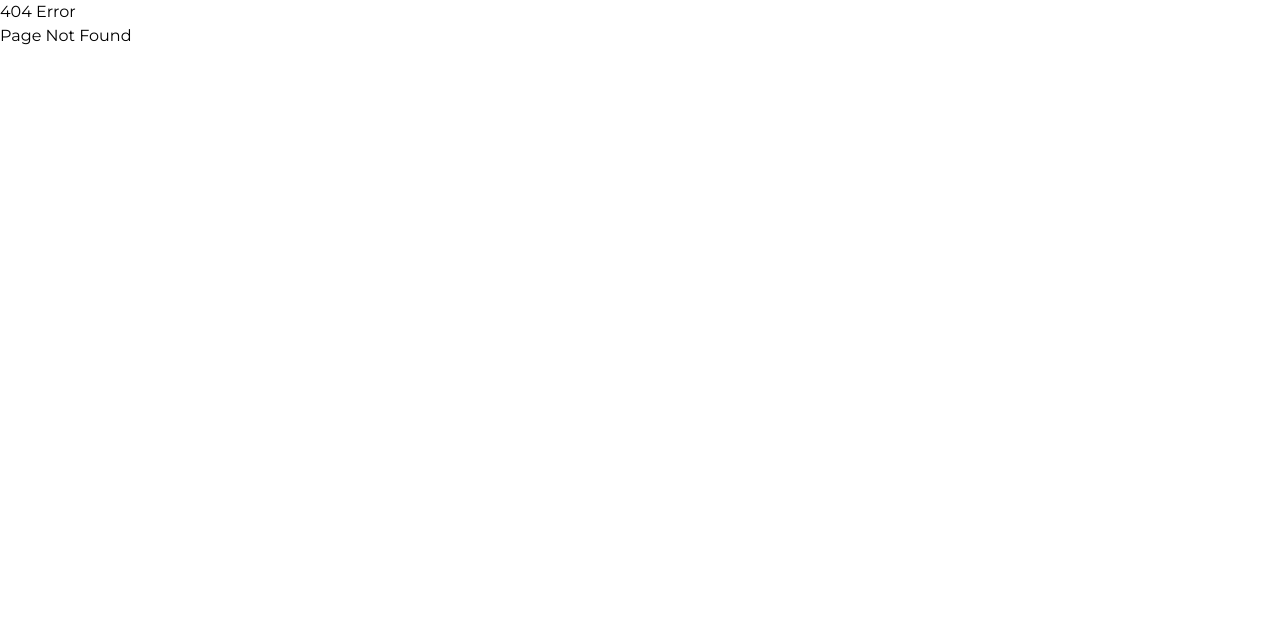
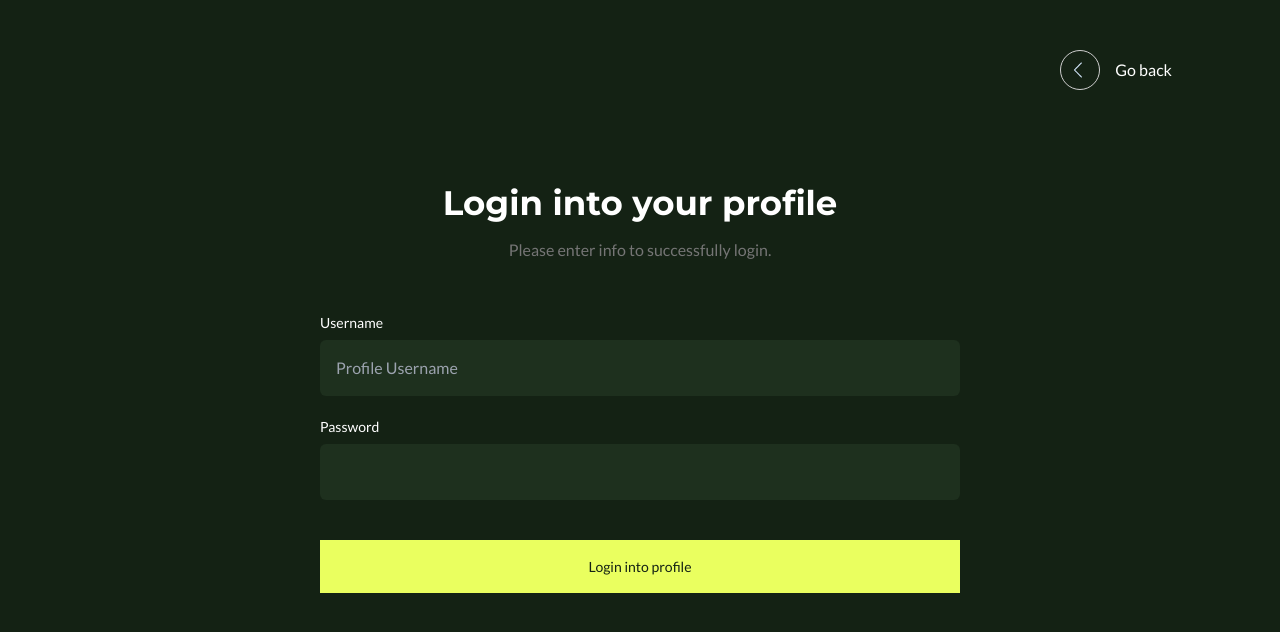
Before and after one commit to DzenisKajevic/hackaton-2023-fe, a React (Create React App) app: page /profile_login in a window 1280 px wide. Before the commit this address had no page. Shown: the top 632 px of the page. Built offline with nearby package versions, Linux system fonts and the light colour scheme.

Commit message:
User Profile Login, User Profile create

```diff
--- a/src/App.js
+++ b/src/App.js
@@ -9,6 +9,7 @@ import WelcomePage from './pages/WelcomePage';
 import AddDevice from './Components/AddDevice';
 import ManageDevice from './Components/ManageDevice';
 import CreateProfilePage from './pages/CreateProfilePage';
+import LoginProfilePage from './pages/LoginProfilePage';
 
 function App() {
   return (
@@ -19,6 +20,9 @@ function App() {
         } />
         <Route path="/profiles" element={
           <ProfilesPage />
+        } />
+        <Route path="/profile_login" element={
+          <LoginProfilePage />
         } />
         {/*
         <Route path="/dashboard" exact element={
--- a/src/Components/Footer.jsx
+++ b/src/Components/Footer.jsx
@@ -1 +1,30 @@
-rafce
+import React from 'react'
+import { logo } from '../assets'
+
+const Footer = () => {
+  return (
+    <div className='px-[9.5vw] py-[150px]'>
+        <div className='flex items-center justify-center'>
+            <div className='w-[50px] h-[50px] rounded-full bg-secondary mx-[10px] social-icon flex items-center justify-center'>
+                <svg xmlns="http://www.w3.org/2000/svg" width="274.22" height="512" viewBox="0 0 274.22 512">
+                    <path id="facebook-f" d="M279.14,288l14.22-92.66H204.45V135.21c0-25.35,12.42-50.06,52.24-50.06h40.42V6.26S260.43,0,225.36,0C152.14,0,104.28,44.38,104.28,124.72v70.62H22.89V288h81.39V512H204.45V288Z" transform="translate(-22.89)"/>
+                </svg>
+            </div>
+            <div className='w-[50px] h-[50px] rounded-full bg-secondary mx-[10px] social-icon flex items-center justify-center'>
+                <svg xmlns="http://www.w3.org/2000/svg" width="448.25" height="448.15" viewBox="0 0 448.25 448.15">
+                    <path id="instagram" d="M224.1,141A114.9,114.9,0,1,0,339,255.9,114.718,114.718,0,0,0,224.1,141Zm0,189.6a74.7,74.7,0,1,1,74.7-74.7,74.836,74.836,0,0,1-74.7,74.7ZM370.5,136.3a26.8,26.8,0,1,1-26.8-26.8A26.738,26.738,0,0,1,370.5,136.3Zm76.1,27.2c-1.7-35.9-9.9-67.7-36.2-93.9-26.2-26.2-58-34.4-93.9-36.2-37-2.1-147.9-2.1-184.9,0C95.8,35.1,64,43.3,37.7,69.5s-34.4,58-36.2,93.9c-2.1,37-2.1,147.9,0,184.9,1.7,35.9,9.9,67.7,36.2,93.9s58,34.4,93.9,36.2c37,2.1,147.9,2.1,184.9,0,35.9-1.7,67.7-9.9,93.9-36.2,26.2-26.2,34.4-58,36.2-93.9,2.1-37,2.1-147.8,0-184.8ZM398.8,388a75.627,75.627,0,0,1-42.6,42.6c-29.5,11.7-99.5,9-132.1,9s-102.7,2.6-132.1-9A75.627,75.627,0,0,1,49.4,388c-11.7-29.5-9-99.5-9-132.1s-2.6-102.7,9-132.1A75.628,75.628,0,0,1,92,81.2c29.5-11.7,99.5-9,132.1-9s102.7-2.6,132.1,9a75.628,75.628,0,0,1,42.6,42.6c11.7,29.5,9,99.5,9,132.1S410.5,358.6,398.8,388Z" transform="translate(0.075 -31.825)"/>
+                </svg>
+            </div>
+            <div className='w-[50px] h-[50px] rounded-full bg-secondary mx-[10px] social-icon flex items-center justify-center'>
+                <svg xmlns="http://www.w3.org/2000/svg" width="511.998" height="415.837" viewBox="0 0 511.998 415.837">
+                    <path id="twitter" d="M459.37,151.716c.325,4.548.325,9.1.325,13.645,0,138.72-105.583,298.558-298.558,298.558A296.534,296.534,0,0,1,0,416.813a217.08,217.08,0,0,0,25.34,1.3A210.151,210.151,0,0,0,155.614,373.28,105.119,105.119,0,0,1,57.5,300.508a132.331,132.331,0,0,0,19.818,1.624,110.982,110.982,0,0,0,27.614-3.573A104.948,104.948,0,0,1,20.791,195.574v-1.3a105.679,105.679,0,0,0,47.431,13.319A105.09,105.09,0,0,1,35.735,67.249,298.271,298.271,0,0,0,252.1,177.056a118.458,118.458,0,0,1-2.6-24.04,105.034,105.034,0,0,1,181.6-71.8,206.6,206.6,0,0,0,66.6-25.34,104.651,104.651,0,0,1-46.132,57.827A210.362,210.362,0,0,0,512,97.463a225.567,225.567,0,0,1-52.628,54.253Z" transform="translate(0 -48.082)"/>
+                </svg>
+            </div>
+        </div>
+        <p className='text-grey4 text-center mt-[40px]'>Created with <span className='font-bold text-red-500'>love</span> by Coco Django</p>
+
+    </div>
+  )
+}
+
+export default Footer
--- /dev/null
+++ b/src/Components/LoginProfile.jsx
@@ -0,0 +1,43 @@
+import React from 'react'
+import { useNavigate } from "react-router-dom";
+
+const LoginProfile = () => {
+    const navigate = useNavigate();
+
+    const goBack = () => {
+        navigate("/profiles");
+    }
+
+    return (
+      <div className='flex flex-col register-form h-[100vh] my-auto flex-auto items-center justify-center bg-primary'>
+          <div onClick={goBack} className='flex absolute top-[50px] right-[108px] go-back-button items-center cursor-pointer'>
+            <svg xmlns="http://www.w3.org/2000/svg" width="40" height="40" viewBox="0 0 40 40">
+              <g id="Group_50" data-name="Group 50" transform="translate(-993 -178)">
+                <g id="Ellipse_6" data-name="Ellipse 6" transform="translate(993 178)" fill="none" stroke="#cdcdcd" stroke-width="1">
+                  <circle cx="20" cy="20" r="20" stroke="none"/>
+                  <circle cx="20" cy="20" r="19.5" fill="none"/>
+                </g>
+                <path id="interface-arrows-button-up" d="M7.749,597.986a1.105,1.105,0,0,0-.249.067.966.966,0,0,0-.208.112c-.06.04-.245.224-3.426,3.4-1.849,1.849-3.376,3.379-3.393,3.4a.6.6,0,0,0-.088.183.807.807,0,0,0,0,.264.568.568,0,0,0,.3.358.464.464,0,0,0,.218.044.469.469,0,0,0,.212-.037c.1-.041-.086.142,3.454-3.4l3.323-3.322,3.323,3.322c2.636,2.635,3.332,3.328,3.366,3.35a.474.474,0,0,0,.3.084.457.457,0,0,0,.221-.044.545.545,0,0,0,.3-.377.3.3,0,0,1,.013-.052.352.352,0,0,0,0-.128s-.006,0-.006-.013a.511.511,0,0,0-.105-.248c-.014-.018-1.538-1.545-3.386-3.392-3.178-3.177-3.363-3.361-3.423-3.4a.966.966,0,0,0-.208-.112,1.081,1.081,0,0,0-.539-.067m-7.375,7.3c0,.036,0,.051,0,.031a.606.606,0,0,0,0-.066c0-.017,0,0,0,.035" transform="translate(409.102 205.898) rotate(-90)" fill="#d3e6fb" fill-rule="evenodd"/>
+              </g>
+            </svg>
+            <p className='text-white ml-[15px]'>Go back</p>
+          </div>
+          <div className='px-[40px] xs:px-0 ss:w-5/6 md:w-1/2 flex flex-col'>
+              <h2 className='text-[34px] font-bold text-secondary text-center mb-[20px] leading-[30px]'>Login into your profile</h2>
+              <p className='text-[16px] text-text text-center mb-[50px]'>Please enter info to successfully login.</p>
+              <div className='flex flex-col mb-[20px]'>
+                  <label className="" htmlFor="">Username</label>
+                  <input type="text" id="username" name="username" placeholder="Profile Username" />
+              </div>
+              <div className='flex flex-col mb-[40px]'>
+                  <label className="" htmlFor="">Password</label>
+                  <input type="password" id="password" name="password" />
+              </div>
+              <button type='submit' className='text-[14px] text-secondary text-center mb-[20px]'>Login into profile</button>
+
+          </div>
+      </div>
+    )
+}
+
+export default LoginProfile
--- a/src/Components/Profiles.jsx
+++ b/src/Components/Profiles.jsx
@@ -2,20 +2,31 @@ import React from 'react'
 import { avatar } from '../assets'
 import { profilesSample } from '../constants'
 import { crown } from '../assets'
+import { useNavigate } from "react-router-dom";
 
 
 const Profiles = () => {
+  const navigate = useNavigate();
+
+  const createNewProfile = () => {
+      navigate("/create_new_profile");
+  }
+
+  const loginIntoProfile = () => {
+       navigate("/profile_login");
+  }
+
   return (
-    <div className='flex justify-center flex-col h-full min-h-[100vh] bg-primary items-center py-[50px] ms:py-0'>
+    <div className='px-[9.5vw] flex justify-center flex-col h-full min-h-[100vh] bg-primary items-center py-[50px] ms:py-0'>
         <p className='text-grey text-center mb-[50px]'>Select your profile</p>
         <div className='flex justify-center items-center flex-wrap gap-[30px]'>
             {profilesSample.map((profile)=>(
-                <div className='flex flex-wrap items-center flex-col profile-avatar relative'>
+                <div onClick={loginIntoProfile} className='flex flex-wrap items-center flex-col profile-avatar relative'>
                     <img className='w-[100px] h-[100px] sm:w-[140px] sm:h-[140px] rounded-full object-cover' src={profile.avatar}></img>
                     <p className={`mt-[20px] bg-accent absolute bottom-[-10px] text-primary font-bold rounded-[5px] text-[14px] px-[7px] py-[4px] items-center ${profile.role==="admin" ? 'flex': 'hidden'}`}><span className='font-montserrat font-semibold mt-[2px]'>Admin</span> <img className='w-[15px] ml-[5px]' src={crown}></img></p>
                 </div>
             ))}
-            <div className='flex bg-grey3 add-new items-center justify-center w-[100px] h-[100px] sm:w-[140px] sm:h-[140px]  rounded-full profile-avatar'>
+            <div onClick={createNewProfile} className='flex bg-grey3 add-new items-center justify-center w-[100px] h-[100px] sm:w-[140px] sm:h-[140px]  rounded-full profile-avatar'>
                 <p className='text-[60px] text-secondary font-bold mb-[10px]'>+</p>
             </div>
         </div>
--- a/src/Components/Welcome.jsx
+++ b/src/Components/Welcome.jsx
@@ -1,9 +1,12 @@
 import React from 'react'
 import {logo,avatar } from '../assets'
+import Footer from './Footer'
 
 const Welcome = () => {
   return (
     <div className='bg-primary'>
+        <div className=''>
+            <div className='bg-secondary'>
                 <div className='px-[9.5vw]'>
                     <div className='flex justify-between pt-[50px] justify-self-start'>
                         <img src={logo}></img>
@@ -18,6 +21,9 @@ const Welcome = () => {
                             <a className='primary-button w-fit' href="#">Get Started</a>
                         </div>
                     </div>
+                </div>
+            </div>
+
             <div className='py-[150px] flex'>
                 <div className='w-1/2'>
                     <p className='text-[12px] tracking-[2px] text-grey4 mb-[30px]'>Smart Home Made Easy</p>
@@ -40,6 +46,7 @@ const Welcome = () => {
             </div>
 
         </div>
+        <Footer/>
     </div>
   )
 }
--- a/src/input.css
+++ b/src/input.css
@@ -198,3 +198,25 @@ select::-ms-expand {
 .go-back-button:hover #interface-arrows-button-up {
     stroke: #818E9C;
 }
+
+.social-icon {
+    cursor: pointer;
+}
+
+.social-icon svg {
+    width: 20px;
+    height: 20px;
+    transition: all 0.2s;
+}
+
+.social-icon:hover {
+    background-color: #403D3D;
+}
+
+.social-icon:hover path {
+    fill: white;
+}
+
+.social-icon path {
+    fill: #403D3D;
+}
--- /dev/null
+++ b/src/pages/LoginProfilePage.js
@@ -0,0 +1,12 @@
+import React from 'react'
+import LoginProfile from '../Components/LoginProfile'
+
+const LoginProfilePage = () => {
+  return (
+    <>
+        <LoginProfile />
+    </>
+  )
+}
+
+export default LoginProfilePage
```
Lines whose indentation alone changed are shown as unchanged.
